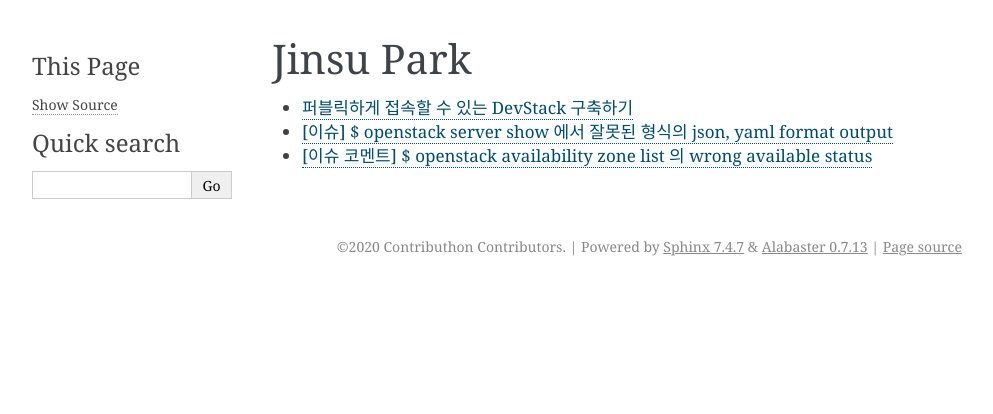
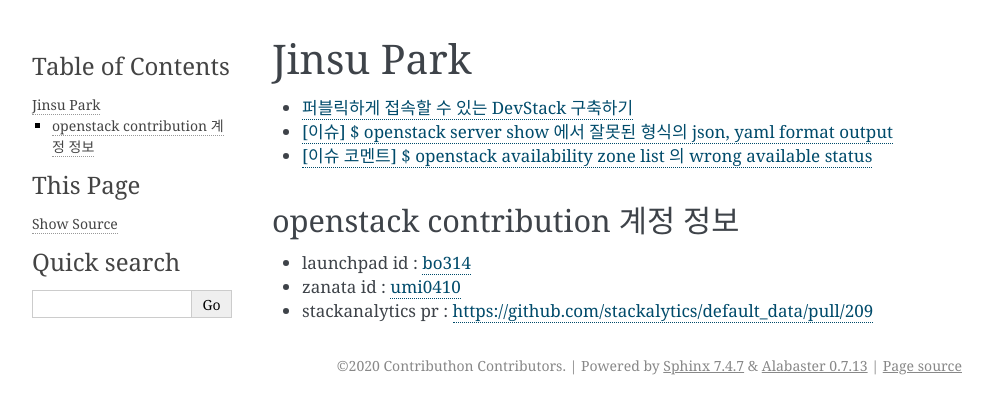
Before and after one commit to openstack-kr/contributhon-2020, a Sphinx documentation site: the page built from doc/source/jinsu_park/index.rst, in a window 1280 px wide. Shown: the top 414 px of the page, without its empty margins (148-1141 px from the left). Built offline with Sphinx 7.4.7, drawn with Linux system fonts in a browser that asks for light colours; the version number could not be read and is left out.

Commit message:
Add: account info jinsu

```diff
--- a/doc/source/jinsu_park/index.rst
+++ b/doc/source/jinsu_park/index.rst
@@ -10,3 +10,9 @@
    install_publicly_accessible_devstack.rst
    bugfix_miss_format_output.rst
    bug_comment.rst
+
+openstack contribution 계정 정보
+-------------------------------------------------
+- launchpad id : `bo314 <https://launchpad.net/~bo314>`_
+- zanata id : `umi0410 <https://translate.openstack.org/profile/view/umi0410>`_
+- stackanalytics pr : https://github.com/stackalytics/default_data/pull/209
```
